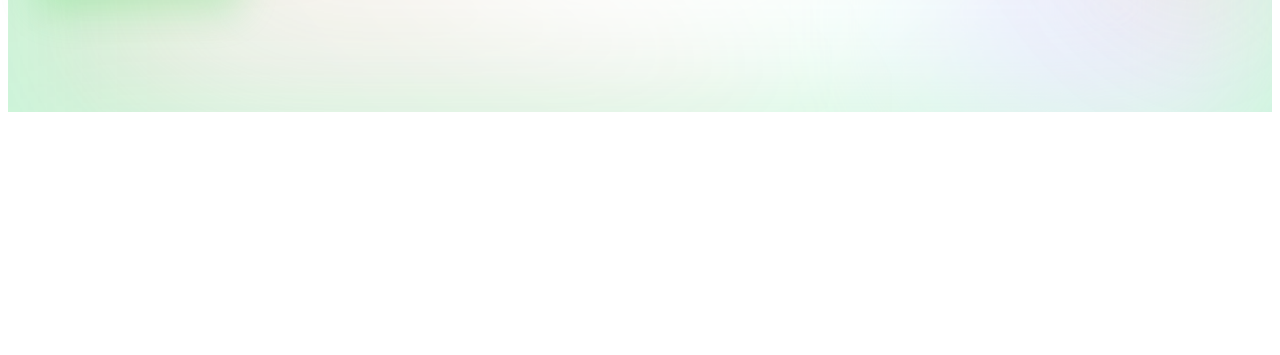
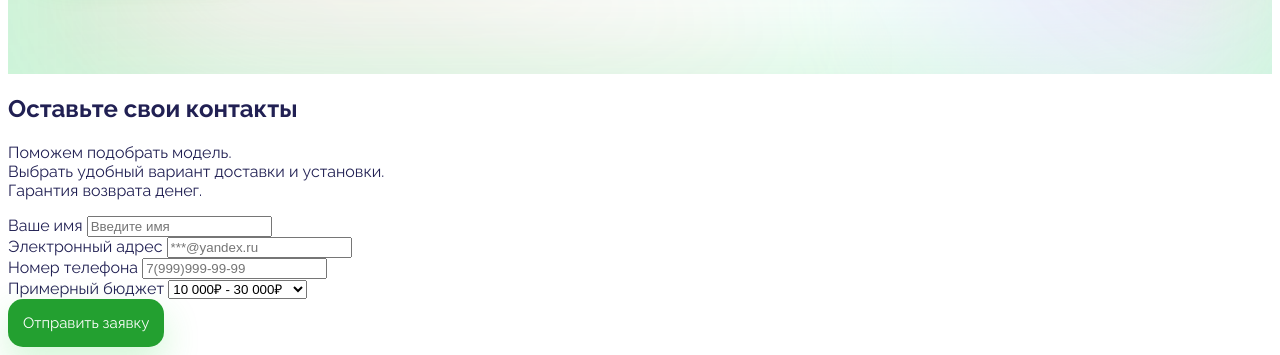
Before and after one commit to morevlev/green-corp-landing, a plain HTML site: page index.html in a window 1280 px wide. Shown: the part 679-1034 px from the top of the page. Before the commit the page ends 800 px from the top, so only its background shows below. Drawn offline with Linux system fonts and the light colour scheme.

Commit message:
Update index.html
05.08

```diff
--- a/index.html
+++ b/index.html
@@ -2,10 +2,6 @@
 <html lang="ru">
     <head>
         <title>Солнечные батареи GreenCorp</title>
-        kjnkjkjnkj
-        <br>
-        lnjnkjnkj
-        <br>
         <link rel="stylesheet" href="main.css">
         <link href="https://fonts.googleapis.com/css2?family=Raleway:wght@100;300;400;500;600;700;800&display=swap" rel="stylesheet">
         </head>
@@ -28,6 +24,46 @@
                 <img class="about_image" src="img/solar-panel.png">
             </div>
         </section>
+        <section class="form">
+            <div class="form__container">
+                <h1>Оставьте свои контакты</h1>
+                <p>
+                Поможем подобрать модель.<br>
+                Выбрать удобный вариант доставки и установки.<br>
+                Гарантия возврата денег.<br>
+                </p>
+                <form>
+                    <div class="form__group">
+                        <label for="name">Ваше имя</label>
+                        <input type="text" placeholder="Введите имя" id="name">
+                    </div>
+
+                    <div class="form__group">
+                        <label for="email">Электронный адрес</label>
+                        <input type="email" placeholder="***@yandex.ru" id="email">
+                    </div>
+
+                    <div class="form__group">
+                        <label for="phone">Номер телефона</label>
+                        <input type="tel" placeholder="7(999)999-99-99" id="phone">
+                    </div>
+
+                    <div class="form__group">
+                        <label for="budget">Примерный бюджет</label>
+                        <select id="budget">
+                            <option value="10-30">10 000₽ - 30 000₽</option>
+                            <option value="30-60">30 000₽ - 60 000₽</option>
+                            <option value="60-100">60 000₽ - 100 000₽</option>
+                            <option value="100+">100 000₽+</option>
+                        </select>
+                    </div>
+
+                    <button class="form__submit" type="submit">Отправить заявку</button>
+
+                </form>
+
+            </div>
+        </section>
 
     </body>
 </html>
```
